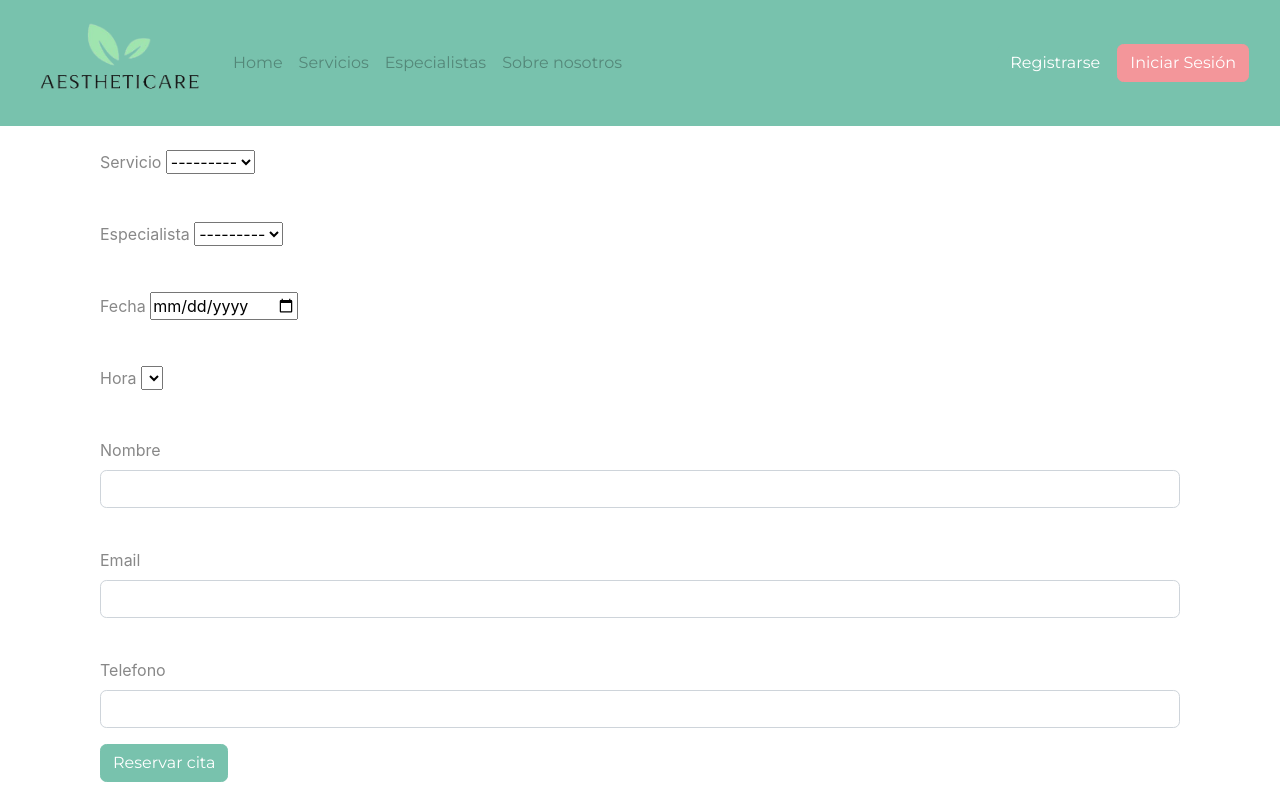
After one commit to marnunrey2/PGPI_3_14, a Django app: page /citas/servicios/add in a window 1280 px wide. The commit adds this page. Run offline with Django 4.2, Linux system fonts and the light colour scheme; data that the repository does not hold is empty; some libraries are stand-ins or nearby versions.

```diff
--- a/administrador/templates/admin_cita.html
+++ b/administrador/templates/admin_cita.html
@@ -20,8 +20,8 @@
         <button type="button" class="btn-close" data-bs-dismiss="modal" aria-label="Close"></button>
       </div>
       <div class="modal-footer">
-        <a href="{% url 'cita_servicio_add' %}" class="btn btn-primary">Crear según servicio</a>
-        <a href="{% url 'cita_especialista_add' %}" class="btn btn-secondary">Crear según especialista</a>
+        <a href="{% url 'admin_cita_servicio_add' %}" class="btn btn-primary">Crear según servicio</a>
+        <a href="{% url 'admin_cita_especialista_add' %}" class="btn btn-secondary">Crear según especialista</a>
       </div>
     </div>
   </div>
--- a/administrador/urls.py
+++ b/administrador/urls.py
@@ -22,12 +22,12 @@ urlpatterns = [
     path(
         "admin_view/citas/servicios/add",
         AdminCitaServicioAdd.as_view(),
-        name="cita_servicio_add",
+        name="admin_cita_servicio_add",
     ),
     path(
         "admin_view/citas/especialistas/add",
         AdminCitaEspecialistaAdd.as_view(),
-        name="cita_especialista_add",
+        name="admin_cita_especialista_add",
     ),
     path("admin_view/servicios", AdminServicioView.as_view(), name="admin_servicio"),
     path(
--- a/citas/forms.py
+++ b/citas/forms.py
@@ -1,9 +1,10 @@
 from django import forms
-from .models import Servicio, Especialista
+from .models import Servicio, Especialista, Invitado
+from django.contrib.auth.models import User
 from .utils import calculate_available_hours
 
 
-class CitaForm(forms.Form):
+class CitaServicioAddForm(forms.Form):
     servicio = forms.ModelChoiceField(
         queryset=Servicio.objects.all(),
         widget=forms.Select(
@@ -56,3 +57,58 @@ class CitaForm(forms.Form):
             del self.fields["nombre"]
             del self.fields["email"]
             del self.fields["telefono"]
+
+
+class CitaEspecialistaAddForm(forms.Form):
+    especialista = forms.ModelChoiceField(
+        queryset=Especialista.objects.all(),
+        widget=forms.Select(
+            attrs={
+                "hx-get": "/servicios_opciones/",
+                "hx-target": "#id_servicio",
+            }
+        ),
+    )
+    servicio = forms.ModelChoiceField(
+        queryset=Servicio.objects.none(),
+    )
+    fecha = forms.DateField(
+        widget=forms.DateInput(
+            format="%Y-%m-%d",
+            attrs={
+                "type": "date",
+                "hx-get": "/horas_disponibles/",
+                "hx-include": "#id_especialista",
+                "hx-target": "#id_hora",
+            },
+        ),
+        input_formats=["%Y-%m-%d"],
+    )
+    hora = forms.ChoiceField(choices=[])
+
+    nombre = forms.CharField(max_length=100, required=False)
+    email = forms.EmailField(required=False)
+    telefono = forms.CharField(max_length=20, required=False)
+
+    def __init__(self, *args, **kwargs):
+        user = kwargs.pop("user", None)
+        super().__init__(*args, **kwargs)
+
+        if "especialista" in self.data:
+            especialista_id = int(self.data.get("especialista"))
+            self.fields["servicio"].queryset = Servicio.objects.filter(
+                especialistas=especialista_id
+            )
+        if "fecha" in self.data and "especialista" in self.data:
+            fecha = self.data.get("fecha")
+            especialista_id = int(self.data.get("especialista"))
+            available_hours = [
+                (hour, hour)
+                for hour in calculate_available_hours(fecha, especialista_id)
+            ]
+            self.fields["hora"].choices = available_hours
+
+        if user and user.is_authenticated:
+            del self.fields["nombre"]
+            del self.fields["email"]
+            del self.fields["telefono"]
--- /dev/null
+++ b/citas/templates/cita_servicio_add.html
@@ -0,0 +1,60 @@
+{% extends "home/base.html" %}
+{% load i18n static %}
+
+{% block title %}Invitados{% endblock %}
+
+{% block extrahead %}
+    <link href="https://stackpath.bootstrapcdn.com/bootswatch/4.5.2/minty/bootstrap.min.css" rel="stylesheet">
+    <script src="https://unpkg.com/htmx.org@1.9.8"></script>
+{% endblock %}
+
+{% block content %}
+<div class="container">
+    <div class="login-container">
+        <form method="post">
+            {% csrf_token %}
+
+            <div class="form-group">
+                <label for="{{ form.servicio.id_for_label }}" class="form-label mt-4">{{ form.servicio.label }}</label>
+                {{ form.servicio }}
+            </div>
+
+            <div class="form-group">
+                <label for="{{ form.especialista.id_for_label }}" class="form-label mt-4">{{ form.especialista.label }}</label>
+                {{ form.especialista }}
+            </div>
+
+            <div class="form-group">
+                <label for="{{ form.fecha.id_for_label }}" class="form-label mt-4">{{ form.fecha.label }}</label>
+                {{ form.fecha }}
+            </div>
+
+            <div class="form-group">
+                <label for="{{ form.hora.id_for_label }}" class="form-label mt-4">{{ form.hora.label }}</label>
+                {{ form.hora }}
+            </div>
+
+            {% if form.nombre %}
+                <div class="form-group">
+                    <label class="form-label mt-4" for="{{ form.nombre.id_for_label }}">{{ form.nombre.label }}</label>
+                    <input type="text" name="{{ form.nombre.name }}" id="{{ form.nombre.id_for_label }}"
+                    class="form-control">
+                </div>
+
+                <div class="form-group">
+                    <label class="form-label mt-4" for="{{ form.email.id_for_label }}">{{ form.email.label }}</label>
+                    <input type="email" name="{{ form.email.name }}" id="{{ form.email.id_for_label }}"
+                    class="form-control">
+                </div>
+
+                <div class="form-group">
+                    <label class="form-label mt-4" for="{{ form.telefono.id_for_label }}">{{ form.telefono.label }}</label>
+                    <input type="text" name="{{ form.telefono.name }}" id="{{ form.telefono.id_for_label }}"
+                    class="form-control">
+                </div>
+            {% endif %}
+            <button class="btn btn-primary" type="submit">Reservar cita</button>
+        </form>
+    </div>
+</div>
+{% endblock %}
--- a/citas/urls.py
+++ b/citas/urls.py
@@ -1,11 +1,12 @@
 from django.urls import path
 from .views import (
-    CitaView,
     ConsultaView,
     get_especialistas_por_servicio,
     get_horas_disponibles,
     cita_delete,
     get_servicios_por_especialista,
+    CitaEspecialistaAddView,
+    CitaServicioAddView,
 )
 
 
@@ -21,7 +22,16 @@ urlpatterns = [
         name="servicios_opciones",
     ),
     path("horas_disponibles/", get_horas_disponibles, name="horas_disponibles"),
-    path("cita/", CitaView.as_view(), name="cita"),
     path("citas/<int:cita_id>/delete/", cita_delete, name="cita_delete"),
     path("consulta/", ConsultaView.as_view(), name="consulta_citas"),
+    path(
+        "citas/servicios/add",
+        CitaServicioAddView.as_view(),
+        name="cita_servicio_add",
+    ),
+    path(
+        "citas/especialistas/add",
+        CitaEspecialistaAddView.as_view(),
+        name="cita_especialista_add",
+    ),
 ]
--- a/citas/views.py
+++ b/citas/views.py
@@ -1,5 +1,5 @@
 from django.shortcuts import render, redirect, get_object_or_404
-from .forms import CitaForm
+from citas.forms import CitaServicioAddForm, CitaEspecialistaAddForm
 from rest_framework.views import APIView
 from citas.models import Especialista, Invitado, Cita, Servicio
 from .utils import calculate_available_hours
@@ -7,9 +7,9 @@ from datetime import datetime
 from django.http import HttpResponseForbidden
 
 
-class CitaView(APIView):
+class CitaServicioAddView(APIView):
     def post(self, request):
-        form = CitaForm(request.POST)
+        form = CitaServicioAddForm(request.POST)
         if form.is_valid():
             servicio_id = form.cleaned_data["servicio"].id
             especialista_id = form.cleaned_data["especialista"].id
@@ -40,13 +40,60 @@ class CitaView(APIView):
 
         else:
             msg = "Error en el formulario"
-            return render(request, "crear_cita.html", {"form": form, "msg": msg})
+            return render(request, "cita_servicio_add.html", {"form": form, "msg": msg})
 
     def get(self, request):
-        form = CitaForm(user=request.user)
+        form = CitaServicioAddForm(user=request.user)
         return render(
             request,
-            "crear_cita.html",
+            "cita_servicio_add.html",
+            {"form": form},
+        )
+
+
+class CitaEspecialistaAddView(APIView):
+    def post(self, request):
+        form = CitaEspecialistaAddForm(request.POST)
+        if form.is_valid():
+            servicio_id = form.cleaned_data["servicio"].id
+            especialista_id = form.cleaned_data["especialista"].id
+            fecha = form.cleaned_data["fecha"].strftime("%Y-%m-%d")
+            hora = form.cleaned_data["hora"]
+
+            usuario = request.user if request.user.is_authenticated else None
+            invitado = None
+
+            if usuario is None:
+                nombre = form.cleaned_data["nombre"]
+                email = form.cleaned_data["email"]
+                telefono = form.cleaned_data["telefono"]
+
+                invitado = Invitado.objects.create(
+                    nombre=nombre, email=email, telefono=telefono
+                )
+
+            Cita.objects.create(
+                usuario=usuario,
+                invitado=invitado,
+                servicio_id=servicio_id,
+                especialista_id=especialista_id,
+                fecha=fecha,
+                hora=hora,
+            )
+            return redirect("/")
+
+        else:
+            msg = "Error en el formulario"
+            print(form.errors)
+            return render(
+                request, "cita_especialista_add.html", {"form": form, "msg": msg}
+            )
+
+    def get(self, request):
+        form = CitaEspecialistaAddForm(user=request.user)
+        return render(
+            request,
+            "cita_especialista_add.html",
             {"form": form},
         )
 
```
Also changed, not shown: citas/templates/cita_especialista_add.html (added, +60 -0 lines), citas/templates/crear_cita.html (deleted, +0 -27 lines), home/static/home/home.css (+0 -8 lines), home/templates/home/home.html (+17 -3 lines).
